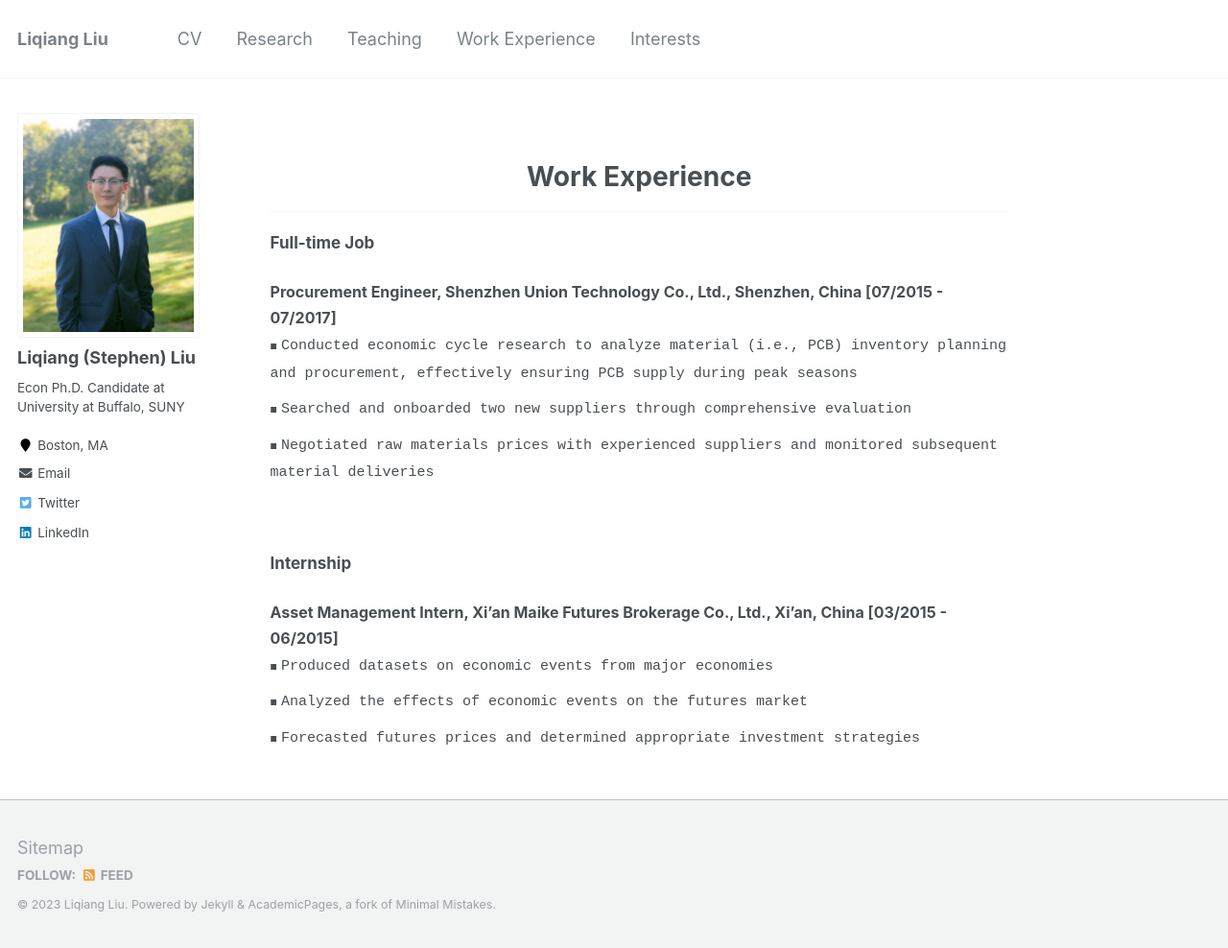
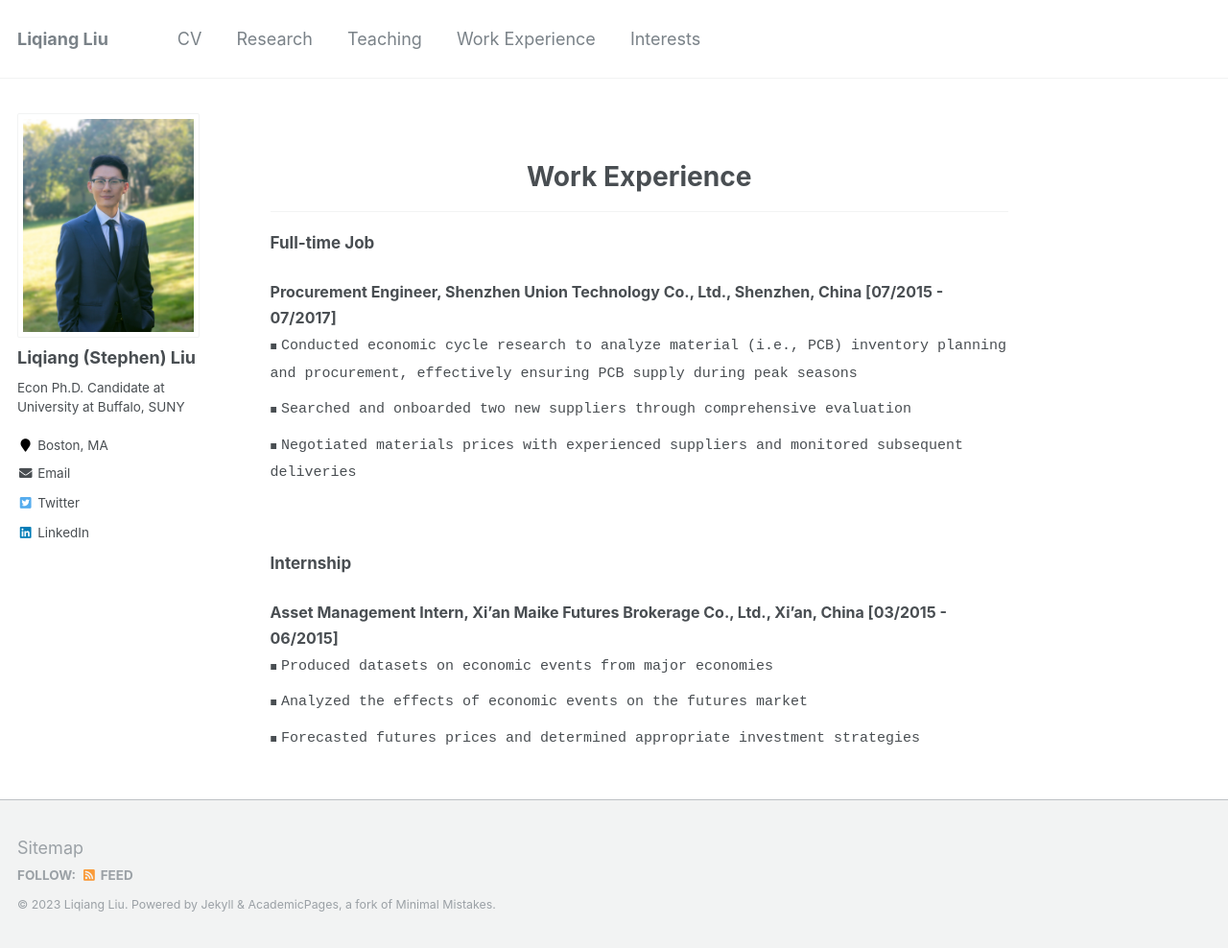
Before and after one commit to Liqiang-Liu/Liqiang-Liu.github.io, a Jekyll site: the page built from _pages/workexperience.md, in a window 1280 px wide and 988 px high. Shown: the whole window at 96% size. Built offline with Jekyll 4.4.1, drawn with Linux system fonts in a browser that asks for light colours.

Commit message:
Update workexperience.md

```diff
--- a/_pages/workexperience.md
+++ b/_pages/workexperience.md
@@ -31,7 +31,7 @@
     <ul class="custom-bullet">
       <li><span style="font-size: 15px; font-family: monospace;">Conducted economic cycle research to analyze material (i.e., PCB) inventory planning and procurement, effectively ensuring PCB supply during peak seasons</span></li>
       <li><span style="font-size: 15px; font-family: monospace;">Searched and onboarded two new suppliers through comprehensive evaluation</span></li>
-      <li><span style="font-size: 15px; font-family: monospace;">Negotiated raw materials prices with experienced suppliers and monitored subsequent material deliveries</span></li>
+      <li><span style="font-size: 15px; font-family: monospace;">Negotiated materials prices with experienced suppliers and monitored subsequent deliveries</span></li>
      </ul>
   </ul>
 
```
